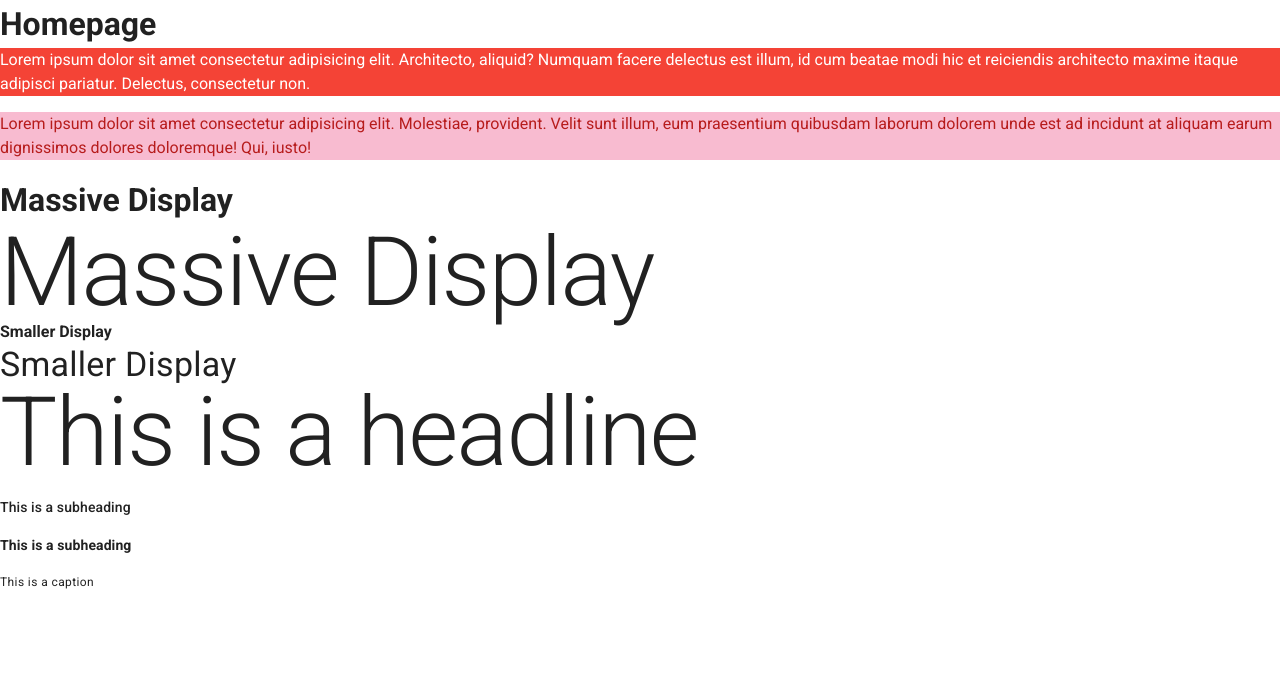
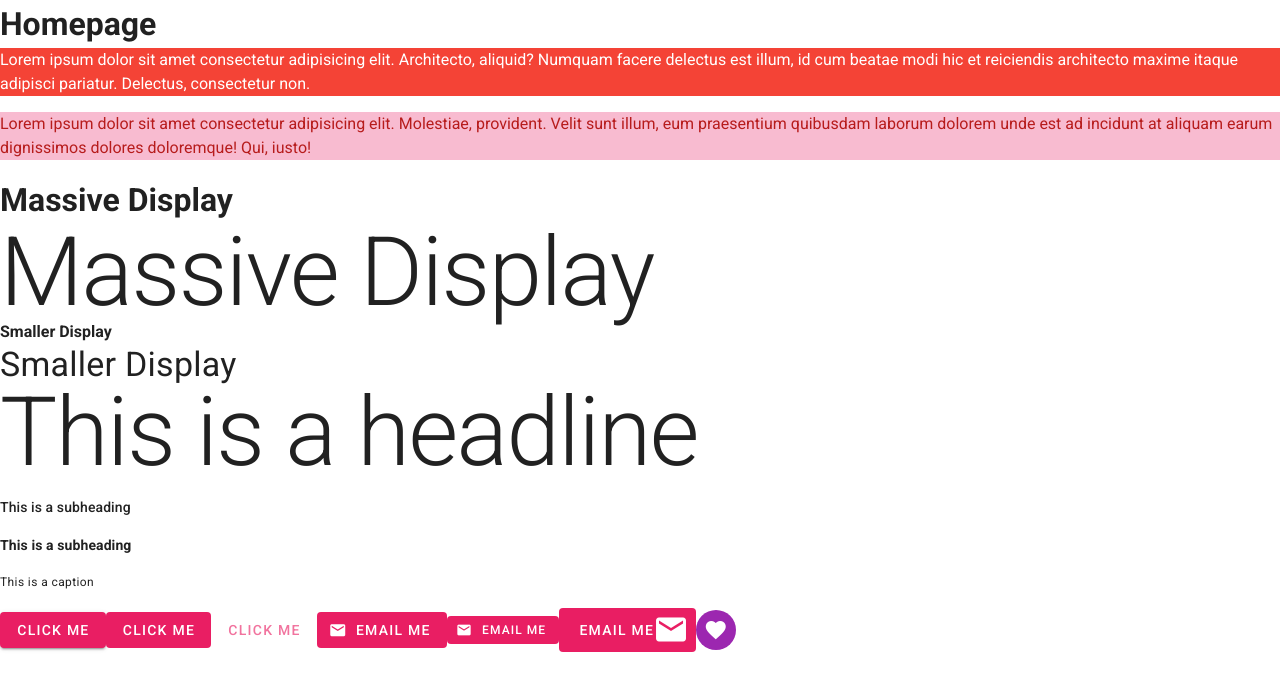
Before and after one commit to hijachu/todo-ninja, a Vue app: page / in a window 1280 px wide. Shown: the top 690 px of the page. Built offline with nearby package versions, Linux system fonts and the light colour scheme.

Commit message:
Tutorial #5 - Buttons & Icons

```diff
--- a/src/views/Home.vue
+++ b/src/views/Home.vue
@@ -12,7 +12,31 @@
     <p class="subtitle-2 font-weight-bold">This is a subheading</p>
     <p class="caption">This is a caption</p>
 
+    <v-btn class="pink white--text">click me</v-btn>
+    <v-btn depressed color="pink" dark>click me</v-btn>
+    <v-btn plain color="pink">click me</v-btn>
 
+    <v-btn depressed color="pink" dark>
+      <v-icon left>mdi-email</v-icon>
+      <span>email me</span>
+    </v-btn>
+
+    <v-btn depressed small class="pink white--text">
+      <v-icon left small>mdi-email</v-icon>
+      <span>email me</span>
+    </v-btn>
+
+    <v-btn depressed large class="pink white--text">
+      <span>email me</span>
+      <v-icon right large>mdi-email</v-icon>
+    </v-btn>
+
+    <v-btn fab depressed small dark color="purple">
+      <v-icon>mdi-heart</v-icon>
+    </v-btn>
+
+    <br/>
+    <br/>
   </div>
 </template>
 
```
